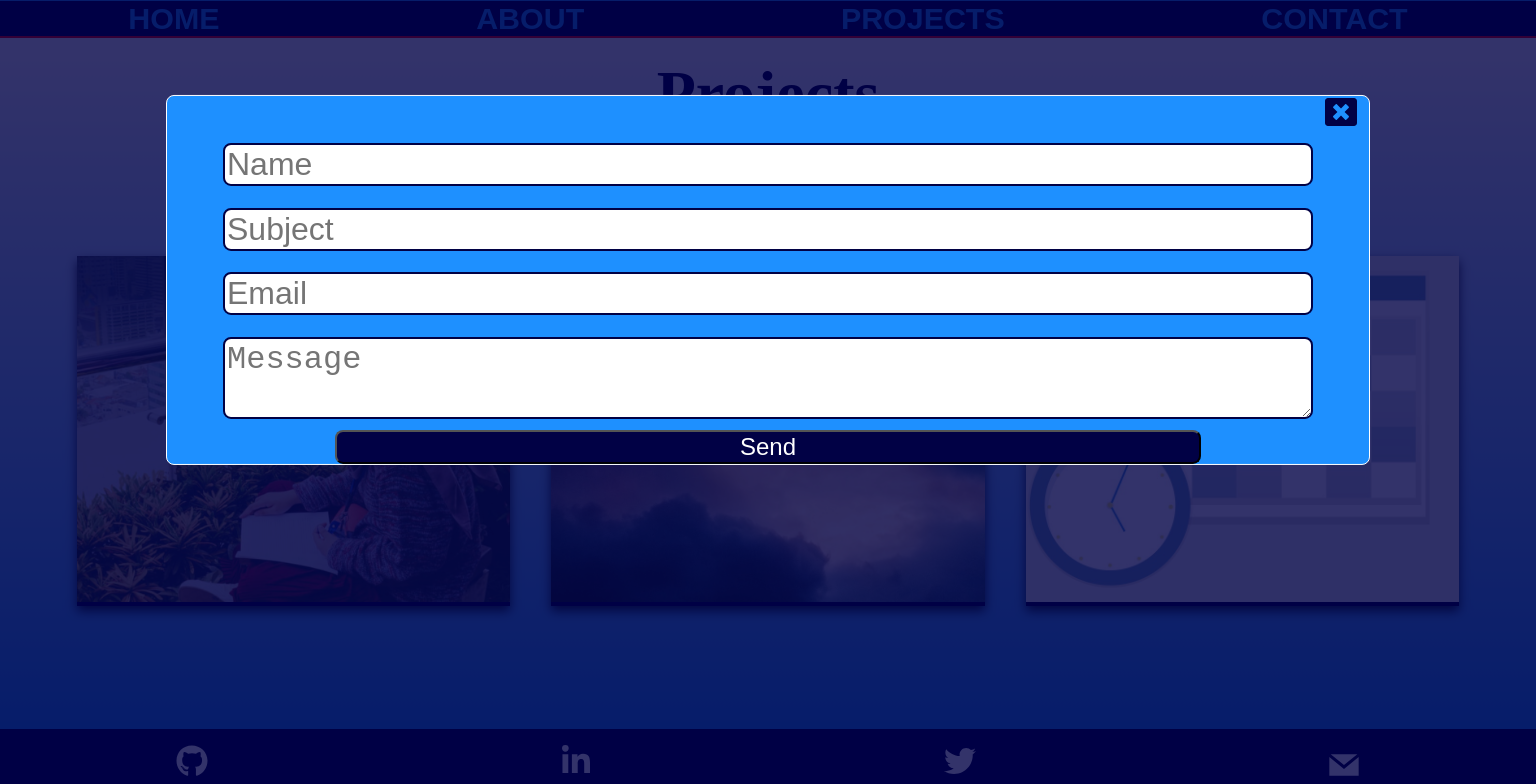
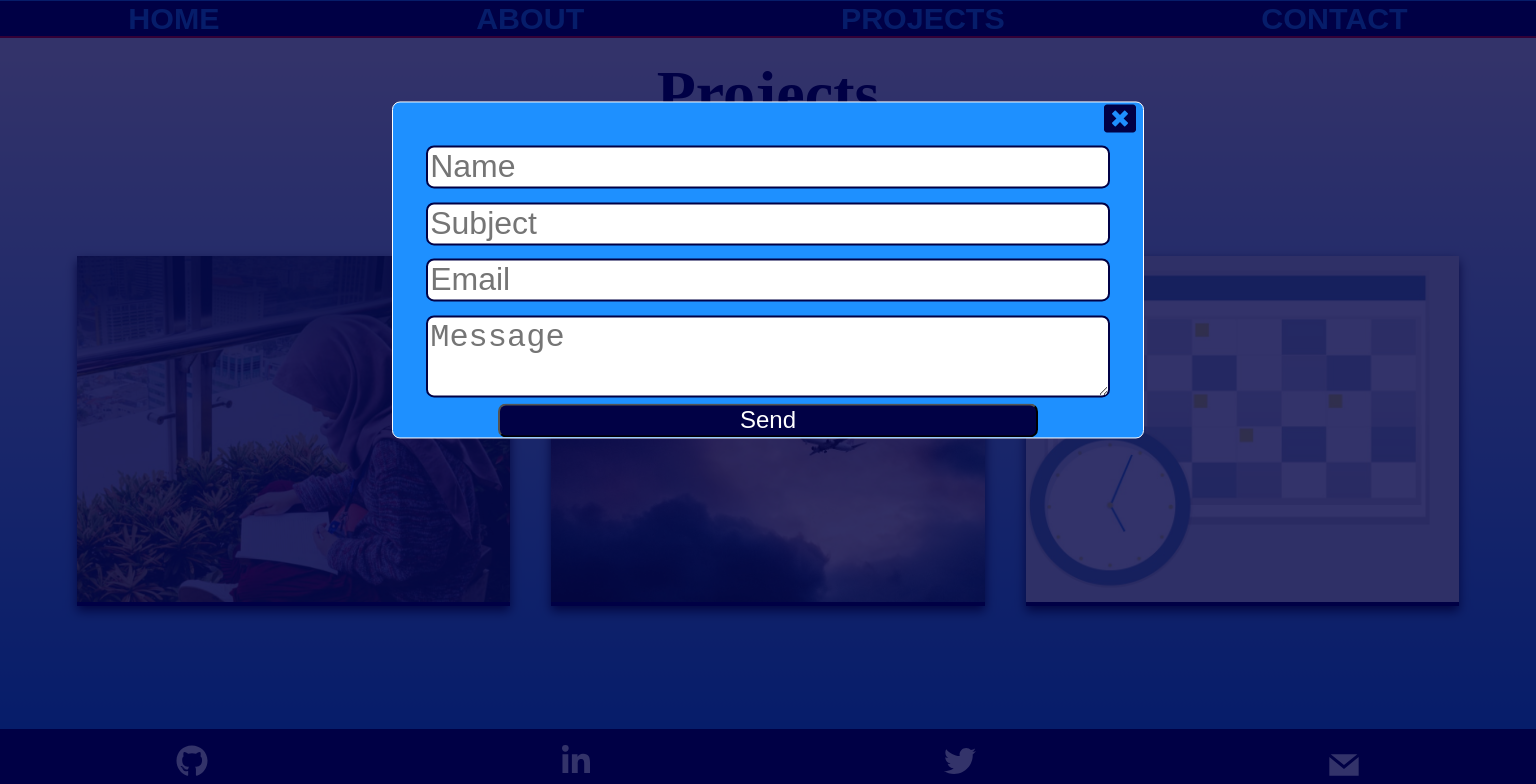
Before and after one commit to J2Macwilliams/NewPortfolio, a React (Create React App) app: page / in a window 1536 px wide. Both pictures are taken after a click on the icon 1344 px from the left and 2345 px from the top of the page. Shown: the part 1581-2365 px from the top of the page. Built offline with nearby package versions, Linux system fonts and the light colour scheme.

Commit message:
add responsive design to modal

```diff
--- a/src/Components/Style/Modal.css
+++ b/src/Components/Style/Modal.css
@@ -40,8 +40,18 @@
   z-index:5;
 
 }
-@media only screen and (min-width: 1024px){
+@media only screen and (min-width: 1000px){
   .modal{
   width: 80%;
 }
 }
+@media only screen and (min-width: 1200px){
+  .modal{
+  width: 60%;
+}
+}
+@media only screen and (min-width: 1400px){
+  .modal{
+  width: 50%;
+}
+}
```
